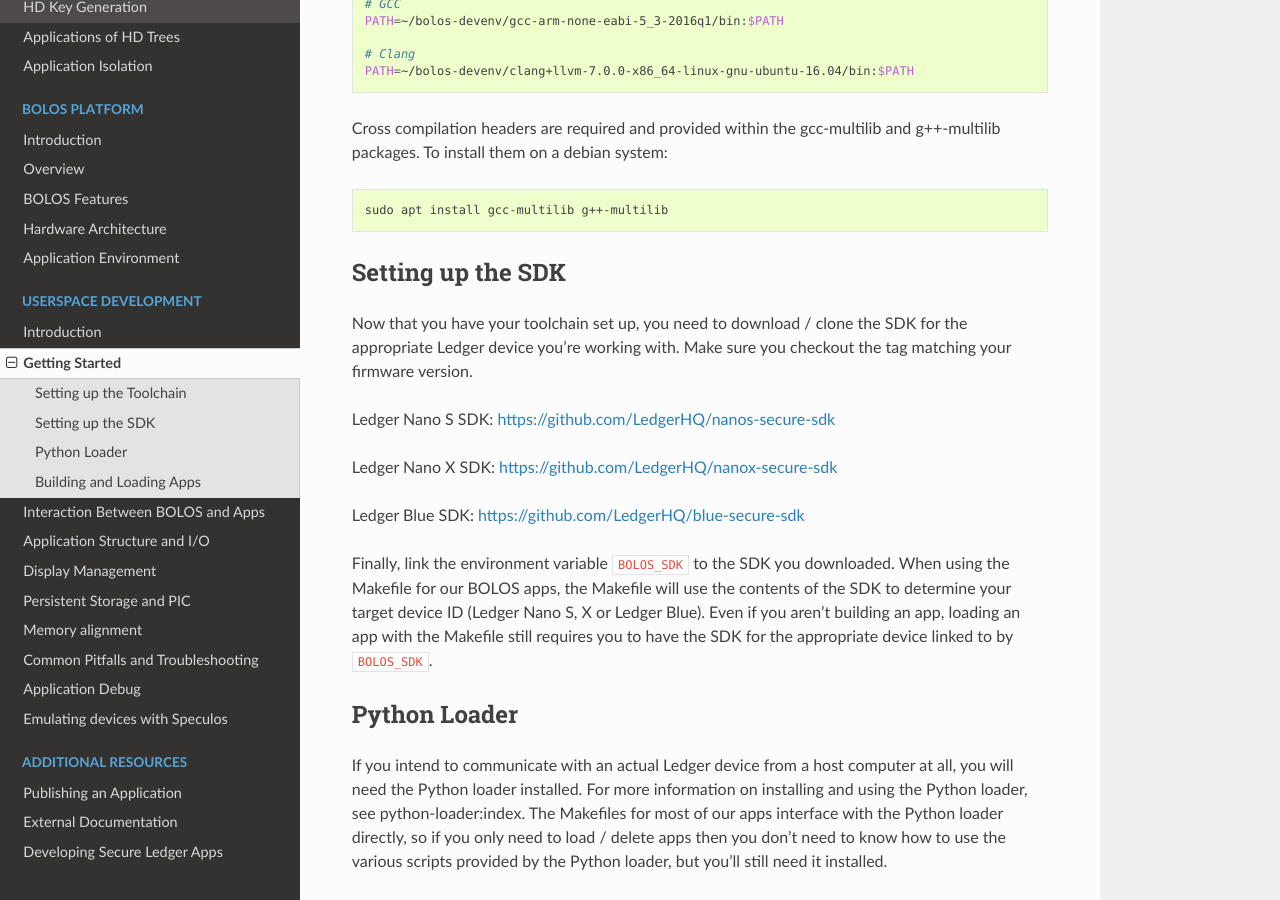
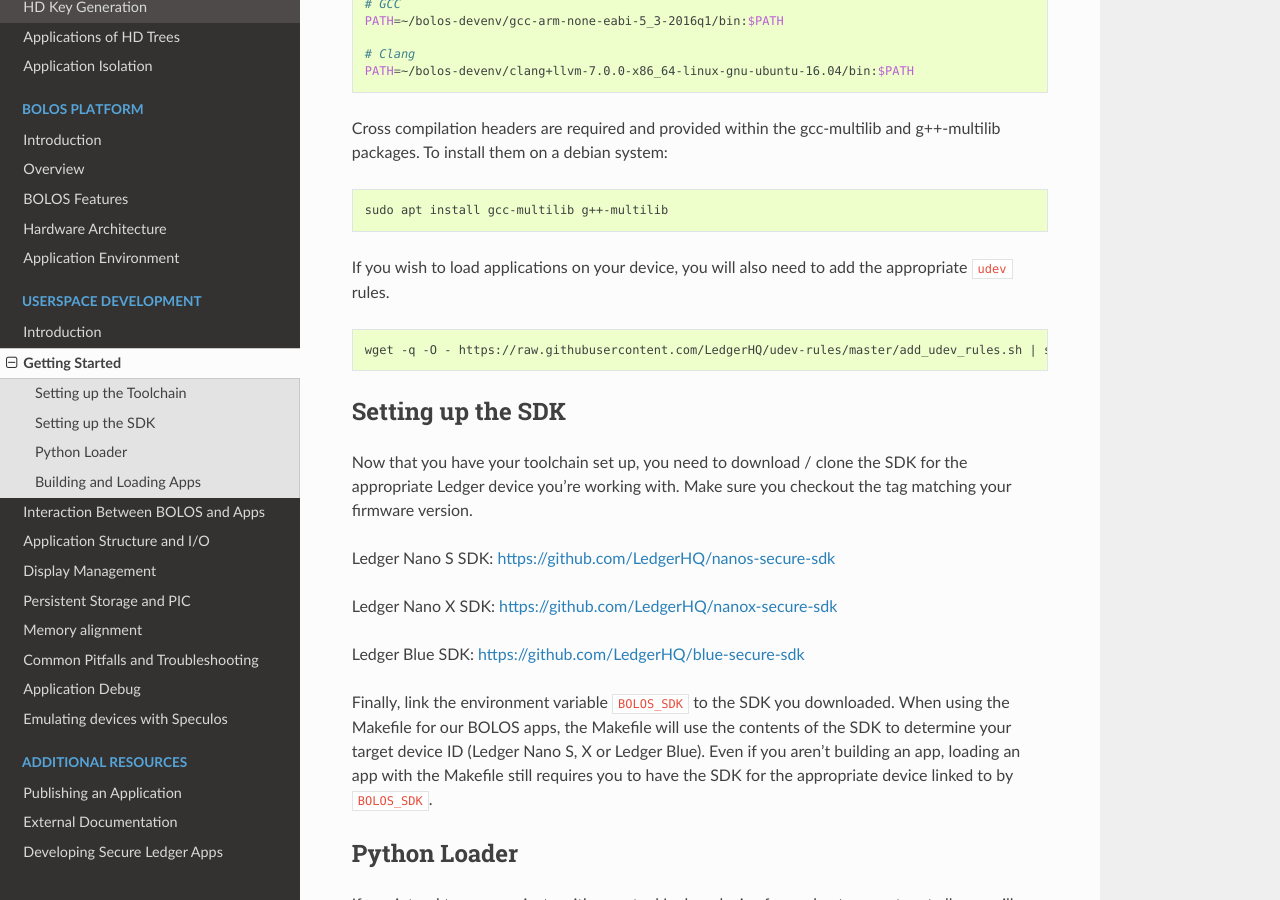
Before and after one commit to LedgerHQ/ledger-dev-doc, a Sphinx documentation site: the page built from source/userspace/getting_started.rst, in a window 1280 px wide and 900 px high, scrolled down 696 px. Built offline with Sphinx 7.4.7 and the Read the Docs theme 2.0.0, drawn with Linux system fonts in a browser that asks for light colours.

Commit message:
Add udev rules

```diff
--- a/source/userspace/getting_started.rst
+++ b/source/userspace/getting_started.rst
@@ -42,6 +42,12 @@
 .. code-block:: bash
 
    sudo apt install gcc-multilib g++-multilib
+
+If you wish to load applications on your device, you will also need to add the appropriate :code:`udev` rules.
+
+.. code-block:: bash
+
+   wget -q -O - https://raw.githubusercontent.com/LedgerHQ/udev-rules/master/add_udev_rules.sh | sudo bash
 
 Setting up the SDK
 ------------------
```
